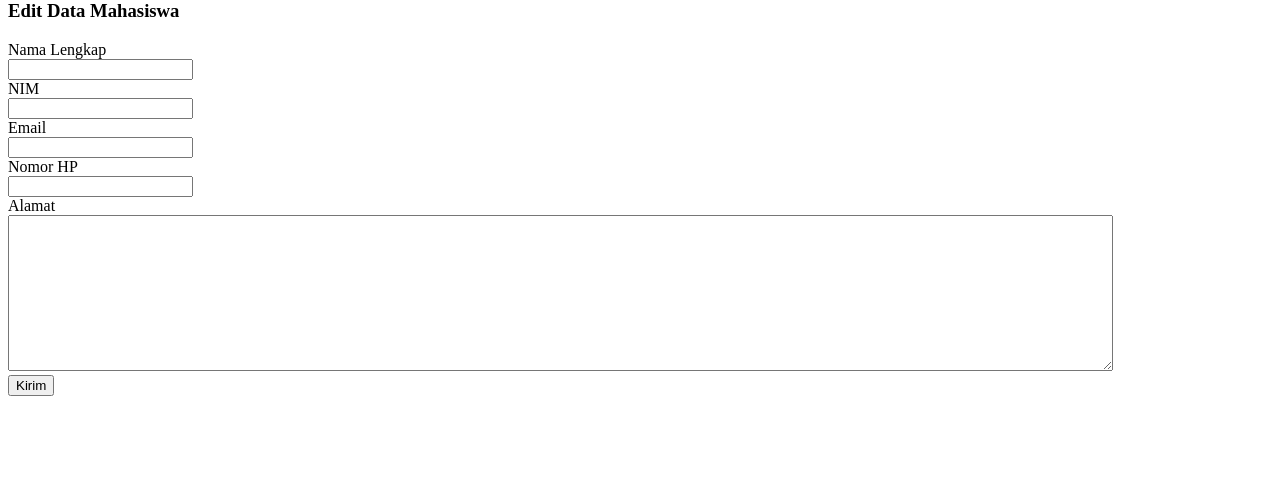
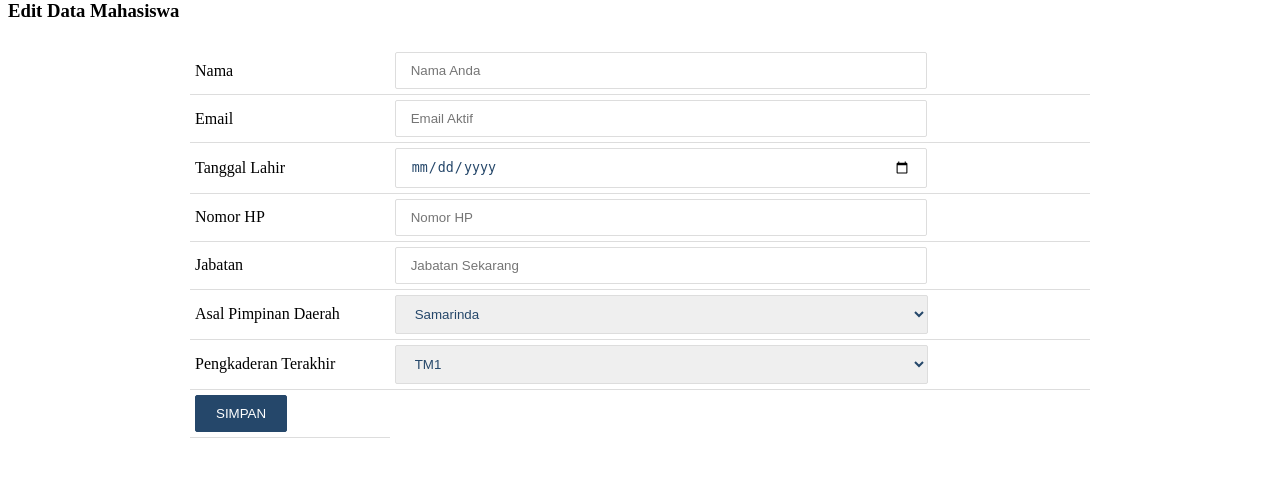
Before and after one commit to ihsanmagribi/2009106107_IhsanMagribi_Posttes5, a PHP site: page /edit.php in a window 1280 px wide. Shown: the part 20-497 px from the top of the page. Run offline with PHP 8.4, Linux system fonts and the light colour scheme; data that the repository does not hold is empty.

Commit message:
posttes5

```diff
--- a/edit.php
+++ b/edit.php
@@ -3,21 +3,22 @@
 
     if(isset($_GET['id'])){
         $id = $_GET['id'];
-        $result = mysqli_query($db, "SELECT * FROM mahasiswa WHERE id = '$id' ");
+        $result = mysqli_query($db, "SELECT * FROM crud WHERE id = '$id' ");
         $row = mysqli_fetch_array($result);
     }
 
-    if(isset($_POST['submit'])){
+    if(isset($_POST['simpan'])){
         $nama = $_POST['nama'];
-        $nim = $_POST['nim'];
         $email = $_POST['email'];
-        $telpon = $_POST['nohp'];
-        $alamat = $_POST['alamat'];
-
-        $update = mysqli_query($db, "UPDATE mahasiswa SET nama='$nama', nim='$nim', email='$email', telpon='$telpon', alamat='$alamat' WHERE id='$id'");
+        $tanggal_lahir = $_POST['tanggal_lahir'];
+        $nohp = $_POST['nohp'];
+        $jabatan = $_POST['jabatan'];
+        $asal_pimpinan = $_POST['asal_pimpinan'];
+        $tm = $_POST['tm'];
+        $update = mysqli_query($db, "UPDATE crud SET nama='$nama', email='$email', tanggal_lahir='$tanggal_lahir', nohp='$nohp', jabatan='$jabatan', asal_pimpinan='$asal_pimpinan', tm='$tm' WHERE id='$id'");
 
         if($update){
-            header("Location:index.php");
+            header("Location:tampil_data.php");
         }
     }
 ?>
@@ -29,7 +30,7 @@
     <meta http-equiv="X-UA-Compatible" content="IE=edge">
     <meta name="viewport" content="width=device-width, initial-scale=1.0">
     <title>PW IPM KALTIM</title>
-    <link rel="stylesheet" href="style.css">
+    <link rel="stylesheet" href="css/style_form.css">
 </head>
 <body>
     <header>
@@ -38,26 +39,62 @@
 
     <div class="form-class">
         <h3>Edit Data Mahasiswa</h3>
-        <form action="" method="post">
-
-            <label for="">Nama Lengkap</label><br>
-            <input type="text" name="nama" class="form-text" value=<?=$row['nama'];?>><br>
-
-            <label for="">NIM</label><br>
-            <input type="text" name="nim" class="form-text" value=<?=$row['nim'];?>><br>
-
-            <label for="">Email</label><br>
-            <input type="email" name="email" class="form-text" value=<?=$row['email'];?>><br>
-
-            <label for="">Nomor HP</label><br>
-            <input type="text" name="nohp" class="form-text" value=<?=$row['telpon'];?>><br>
-
-            <label for="">Alamat</label><br>
-            <textarea name="alamat" id="" cols="135" rows="10" value=<?=$row['alamat'];?>></textarea><br>
-
-            <input type="submit" name="submit" value="Kirim" class="btn-submit">
-
+        <form action="tambah.php" method="POST">
+            <table border = "0">
+                <tr>
+                    <td>Nama</td>
+                    <td><input type="text"  name="nama" maxlength="50" placeholder="Nama Anda"  required></td>
+                </tr>
+                <tr>
+                    <td>Email</td>
+                    <td><input type="text"  name="email" maxlength="50" placeholder="Email Aktif"  required></td>
+                </tr>
+                <tr>
+                    <td>Tanggal Lahir</td>
+                    <td><input type="date" id="date-picker" name="tanggal_lahir" required ></td>
+                </tr>
+                <tr>
+                    <td>Nomor HP</td>
+                    <td><input id="isian-telpon" type="tel" name="nohp" placeholder="Nomor HP"></td>
+                </tr>
+                <tr>
+                    <td>Jabatan</td>
+                    <td><input type="text"  name="Jabatan" maxlength="50" placeholder="Jabatan Sekarang"  required></td>
+                </tr>
+                <tr>
+                    <td>Asal Pimpinan Daerah</td>
+                    <td>
+                    <select class="choose" name="asal_pimpinan">
+                        <option value="Samarinda">Samarinda</option>
+                        <option value="Balikpapan">Balikpapan</option>
+                        <option value="Penajam Paser Utara">Penajam Paser Utara</option>
+                        <option value="Kutai Kertanegara">Kutai Kertanegara</option>
+                        <option value="Berau">Berau</option>
+                        <option value="Paser">Paser</option>
+                        <option value="Bontang">Bontang</option>
+                        <option value="Kutai Timur">Kutai Timur</option>
+                    </select>
+                    </td>
+                </tr>
+                <tr>
+                    <td>Pengkaderan Terakhir</td>
+                    <td>
+                    <select class="choose" name="tm">
+                        <option value="TM1">TM1</option>
+                        <option value="TM2">TM2</option>
+                        <option value="TM3">TM3</option>
+                        <option value="TM Utama">TM Utama</option>
+                    </select>
+                    </td>
+                </tr>
+                <tr>
+                    <td colspan="1">
+                        <button type="submit" name="simpan"><i class="fa fa-check-circle"></i>SIMPAN</button>
+                    </td>
+                </tr>
+        </table>
         </form>
+    </div>
     </div>
 
 </body>
--- a/hapus.php
+++ b/hapus.php
@@ -4,9 +4,9 @@ require 'config.php';
 
 if(isset($_GET['id'])){
     $id = $_GET['id'];
-    $hapus = mysqli_query($db, "DELETE FROM mahasiswa WHERE id='$id'");
+    $hapus = mysqli_query($db, "DELETE FROM crud WHERE id='$id'");
 
     if($hapus){
-        header("Location:index.php");
+        header("Location:tampil_data.php");
     }
 }
--- a/tampil_data.php
+++ b/tampil_data.php
@@ -12,15 +12,15 @@
         <meta name="viewport" content="width=device-width, initial-scale=1.0">
         <title>PW IPM KALTIM</title>
         <link rel="icon" href="https://ipmboyolali.com/uploads/cover_blog/lambang_ipm.jpg">
-        <link rel="stylesheet" href="css/style_form.css">
+        <link rel="stylesheet" href="css/ss.css">
     </head>
     <body>
         <header>
-            <h2>Sistem Informasi Akademik Unmul</h2>
+            <h2>PIMPINAN WILAYAH IPM KALTIM</h2>
         </header>
 
         <div class="list-table">
-            <h3>Daftar Mahasiswa Informatika</h3>
+            <h3>Data Anggota PW IPM KALTIM</h3>
             <a href="form_data_anggota.php" class="tambah">Tambah Mahasiswa</a>
             <table>
                 <tr class="thead">
```
Also changed, not shown: css/ss.css (added, +117 -0 lines).
